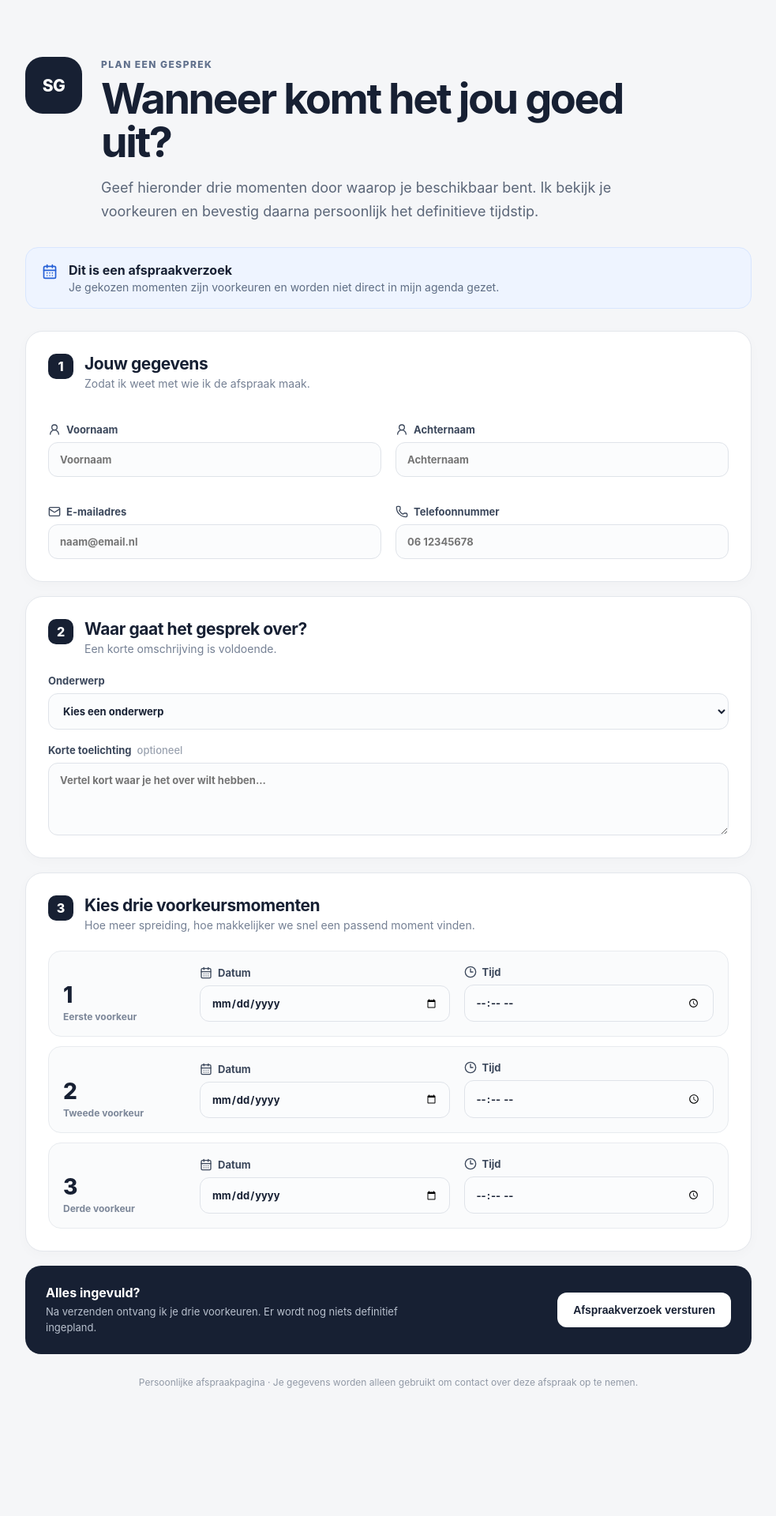
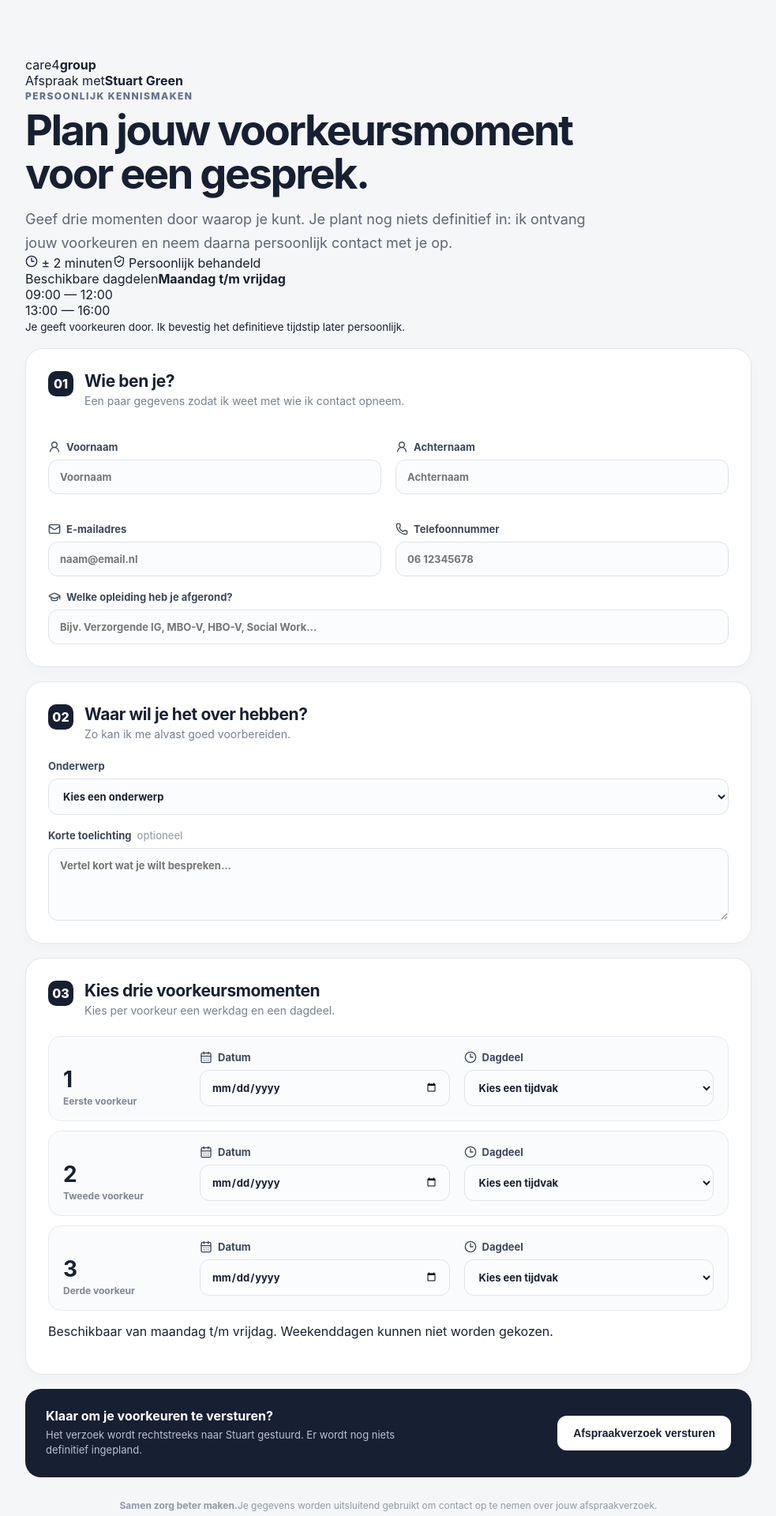
Before and after one commit to Stuart6967/book-with-stuart, a Next.js app: page / in a window 1280 px wide. Shown: the top 1920 px of the page at 79% size, without its empty margins (148-1131 px from the left). Before the commit the page ends 1826 px from the top, so only its background shows below. Built offline with nearby package versions, Linux system fonts and the light colour scheme.

Commit message:
feat: modernize candidate appointment request flow

```diff
--- a/app/page.tsx
+++ b/app/page.tsx
@@ -1,67 +1,145 @@
 'use client';
 
-import { FormEvent, useState } from 'react';
-import { CalendarDays, CheckCircle2, Clock3, Mail, Phone, UserRound } from 'lucide-react';
+import { FormEvent, useMemo, useState } from 'react';
+import { CalendarDays, CheckCircle2, Clock3, GraduationCap, Mail, Phone, ShieldCheck, UserRound } from 'lucide-react';
 import './styles.css';
 
-type Preference = { date: string; time: string };
+type Preference = { date: string; period: string };
+const emptyPreference = (): Preference => ({ date: '', period: '' });
 
-const emptyPreference = (): Preference => ({ date: '', time: '' });
+function isWeekday(dateString: string) {
+  if (!dateString) return true;
+  const day = new Date(`${dateString}T12:00:00`).getDay();
+  return day >= 1 && day <= 5;
+}
 
 export default function Home() {
   const [sent, setSent] = useState(false);
+  const [sending, setSending] = useState(false);
+  const [error, setError] = useState('');
   const [preferences, setPreferences] = useState<Preference[]>([emptyPreference(), emptyPreference(), emptyPreference()]);
 
+  const minDate = useMemo(() => new Date().toISOString().split('T')[0], []);
+
   function updatePreference(index: number, field: keyof Preference, value: string) {
+    if (field === 'date' && value && !isWeekday(value)) {
+      setError('Kies een datum van maandag t/m vrijdag.');
+      return;
+    }
+    setError('');
     setPreferences(current => current.map((item, i) => i === index ? { ...item, [field]: value } : item));
   }
 
-  function submit(e: FormEvent<HTMLFormElement>) {
+  async function submit(e: FormEvent<HTMLFormElement>) {
     e.preventDefault();
-    setSent(true);
-    window.scrollTo({ top: 0, behavior: 'smooth' });
+    setSending(true);
+    setError('');
+    const form = e.currentTarget;
+    const data = new FormData(form);
+
+    const payload = {
+      firstName: data.get('firstName'),
+      lastName: data.get('lastName'),
+      email: data.get('email'),
+      phone: data.get('phone'),
+      education: data.get('education'),
+      subject: data.get('subject'),
+      notes: data.get('notes'),
+      preferences,
+    };
+
+    try {
+      const response = await fetch('/api/request-appointment', {
+        method: 'POST',
+        headers: { 'Content-Type': 'application/json' },
+        body: JSON.stringify(payload),
+      });
+      if (!response.ok) throw new Error('Verzenden mislukt');
+      setSent(true);
+      window.scrollTo({ top: 0, behavior: 'smooth' });
+    } catch {
+      setError('Het afspraakverzoek kon niet worden verzonden. Probeer het opnieuw of neem rechtstreeks contact op.');
+    } finally {
+      setSending(false);
+    }
   }
 
   if (sent) {
-    return <main className="shell success"><div className="successIcon"><CheckCircle2 size={34}/></div><p className="eyebrow">Afspraakverzoek ontvangen</p><h1>Bedankt! Ik neem je voorkeuren door.</h1><p className="lead">Je afspraak staat nog niet definitief gepland. Ik controleer je voorkeursmomenten en neem contact met je op om het definitieve tijdstip te bevestigen.</p><button className="secondary" onClick={() => setSent(false)}>Nog een verzoek indienen</button></main>;
+    return (
+      <main className="shell success">
+        <div className="successIcon"><CheckCircle2 size={34}/></div>
+        <p className="eyebrow">Verzoek succesvol verstuurd</p>
+        <h1>Bedankt! Ik neem je voorkeuren door.</h1>
+        <p className="lead">Je afspraak is nog niet definitief. Ik bekijk je voorkeursmomenten en neem contact met je op om samen het definitieve tijdstip vast te leggen.</p>
+        <button className="secondary" onClick={() => setSent(false)}>Nog een verzoek indienen</button>
+      </main>
+    );
   }
 
   return (
     <main className="shell">
-      <section className="intro">
-        <div className="avatar">SG</div>
-        <div><p className="eyebrow">Plan een gesprek</p><h1>Wanneer komt het jou goed uit?</h1><p className="lead">Geef hieronder drie momenten door waarop je beschikbaar bent. Ik bekijk je voorkeuren en bevestig daarna persoonlijk het definitieve tijdstip.</p></div>
+      <header className="topbar">
+        <div className="brandMark"><span>care4</span><b>group</b></div>
+        <div className="recruiter"><span>Afspraak met</span><strong>Stuart Green</strong></div>
+      </header>
+
+      <section className="hero">
+        <div className="heroCopy">
+          <p className="eyebrow">Persoonlijk kennismaken</p>
+          <h1>Plan jouw voorkeursmoment voor een gesprek.</h1>
+          <p className="lead">Geef drie momenten door waarop je kunt. Je plant nog niets definitief in: ik ontvang jouw voorkeuren en neem daarna persoonlijk contact met je op.</p>
+          <div className="trustRow"><span><Clock3 size={16}/> ± 2 minuten</span><span><ShieldCheck size={16}/> Persoonlijk behandeld</span></div>
+        </div>
+        <div className="heroPanel">
+          <span className="miniLabel">Beschikbare dagdelen</span>
+          <strong>Maandag t/m vrijdag</strong>
+          <div className="periodPill">09:00 — 12:00</div>
+          <div className="periodPill">13:00 — 16:00</div>
+          <small>Je geeft voorkeuren door. Ik bevestig het definitieve tijdstip later persoonlijk.</small>
+        </div>
       </section>
-
-      <div className="notice"><CalendarDays size={20}/><div><strong>Dit is een afspraakverzoek</strong><span>Je gekozen momenten zijn voorkeuren en worden niet direct in mijn agenda gezet.</span></div></div>
 
       <form onSubmit={submit}>
         <section className="card">
-          <div className="sectionTitle"><span>1</span><div><h2>Jouw gegevens</h2><p>Zodat ik weet met wie ik de afspraak maak.</p></div></div>
+          <div className="sectionTitle"><span>01</span><div><h2>Wie ben je?</h2><p>Een paar gegevens zodat ik weet met wie ik contact opneem.</p></div></div>
           <div className="grid two">
             <label><span><UserRound size={16}/> Voornaam</span><input required name="firstName" placeholder="Voornaam"/></label>
             <label><span><UserRound size={16}/> Achternaam</span><input required name="lastName" placeholder="Achternaam"/></label>
             <label><span><Mail size={16}/> E-mailadres</span><input required type="email" name="email" placeholder="naam@email.nl"/></label>
             <label><span><Phone size={16}/> Telefoonnummer</span><input required type="tel" name="phone" placeholder="06 12345678"/></label>
           </div>
+          <label><span><GraduationCap size={16}/> Welke opleiding heb je afgerond?</span><input required name="education" placeholder="Bijv. Verzorgende IG, MBO-V, HBO-V, Social Work..."/></label>
         </section>
 
         <section className="card">
-          <div className="sectionTitle"><span>2</span><div><h2>Waar gaat het gesprek over?</h2><p>Een korte omschrijving is voldoende.</p></div></div>
-          <label><span>Onderwerp</span><select required defaultValue=""><option value="" disabled>Kies een onderwerp</option><option>Kennismaking</option><option>Vacature of opdracht bespreken</option><option>Vervolgafspraak</option><option>Anders</option></select></label>
-          <label><span>Korte toelichting <em>optioneel</em></span><textarea name="notes" rows={4} placeholder="Vertel kort waar je het over wilt hebben..."/></label>
+          <div className="sectionTitle"><span>02</span><div><h2>Waar wil je het over hebben?</h2><p>Zo kan ik me alvast goed voorbereiden.</p></div></div>
+          <label><span>Onderwerp</span><select required name="subject" defaultValue=""><option value="" disabled>Kies een onderwerp</option><option>Kennismaking</option><option>Vacature of opdracht bespreken</option><option>Inschrijving bij Care4 Group</option><option>Vervolgafspraak</option><option>Anders</option></select></label>
+          <label><span>Korte toelichting <em>optioneel</em></span><textarea name="notes" rows={4} placeholder="Vertel kort wat je wilt bespreken..."/></label>
         </section>
 
         <section className="card">
-          <div className="sectionTitle"><span>3</span><div><h2>Kies drie voorkeursmomenten</h2><p>Hoe meer spreiding, hoe makkelijker we snel een passend moment vinden.</p></div></div>
+          <div className="sectionTitle"><span>03</span><div><h2>Kies drie voorkeursmomenten</h2><p>Kies per voorkeur een werkdag en een dagdeel.</p></div></div>
           <div className="preferences">
-            {preferences.map((pref, index) => <div className="preference" key={index}><div className="rank">{index + 1}<small>{index === 0 ? 'Eerste voorkeur' : index === 1 ? 'Tweede voorkeur' : 'Derde voorkeur'}</small></div><label><span><CalendarDays size={16}/> Datum</span><input required type="date" value={pref.date} onChange={e => updatePreference(index, 'date', e.target.value)}/></label><label><span><Clock3 size={16}/> Tijd</span><input required type="time" value={pref.time} onChange={e => updatePreference(index, 'time', e.target.value)}/></label></div>)}
+            {preferences.map((pref, index) => (
+              <div className="preference" key={index}>
+                <div className="rank"><b>{index + 1}</b><small>{index === 0 ? 'Eerste voorkeur' : index === 1 ? 'Tweede voorkeur' : 'Derde voorkeur'}</small></div>
+                <label><span><CalendarDays size={16}/> Datum</span><input required type="date" min={minDate} value={pref.date} onChange={e => updatePreference(index, 'date', e.target.value)}/></label>
+                <label><span><Clock3 size={16}/> Dagdeel</span><select required value={pref.period} onChange={e => updatePreference(index, 'period', e.target.value)}><option value="" disabled>Kies een tijdvak</option><option value="09:00–12:00">09:00 – 12:00</option><option value="13:00–16:00">13:00 – 16:00</option></select></label>
+              </div>
+            ))}
           </div>
+          <p className="weekdayHint">Beschikbaar van maandag t/m vrijdag. Weekenddagen kunnen niet worden gekozen.</p>
         </section>
 
-        <section className="submitCard"><div><strong>Alles ingevuld?</strong><p>Na verzenden ontvang ik je drie voorkeuren. Er wordt nog niets definitief ingepland.</p></div><button type="submit">Afspraakverzoek versturen</button></section>
+        {error && <div className="errorBox">{error}</div>}
+
+        <section className="submitCard">
+          <div><strong>Klaar om je voorkeuren te versturen?</strong><p>Het verzoek wordt rechtstreeks naar Stuart gestuurd. Er wordt nog niets definitief ingepland.</p></div>
+          <button type="submit" disabled={sending}>{sending ? 'Versturen...' : 'Afspraakverzoek versturen'}</button>
+        </section>
       </form>
-      <footer>Persoonlijke afspraakpagina · Je gegevens worden alleen gebruikt om contact over deze afspraak op te nemen.</footer>
+
+      <footer><strong>Samen zorg beter maken.</strong><span>Je gegevens worden uitsluitend gebruikt om contact op te nemen over jouw afspraakverzoek.</span></footer>
     </main>
   );
 }
```
